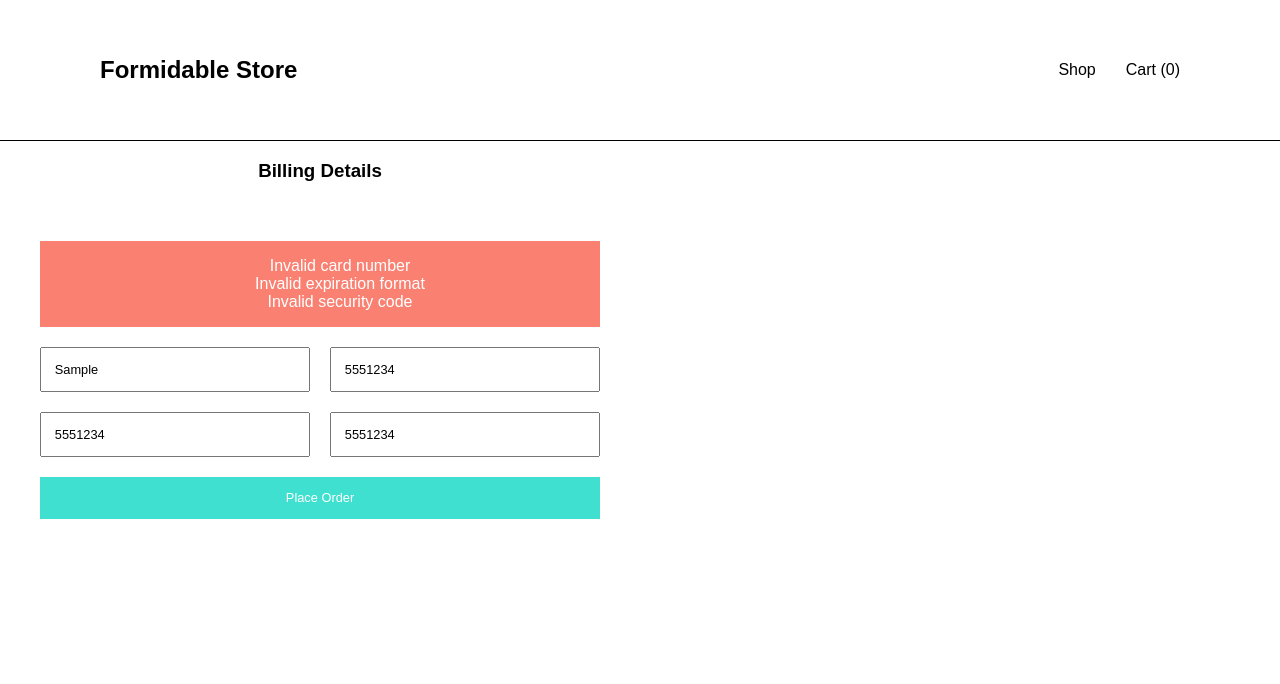
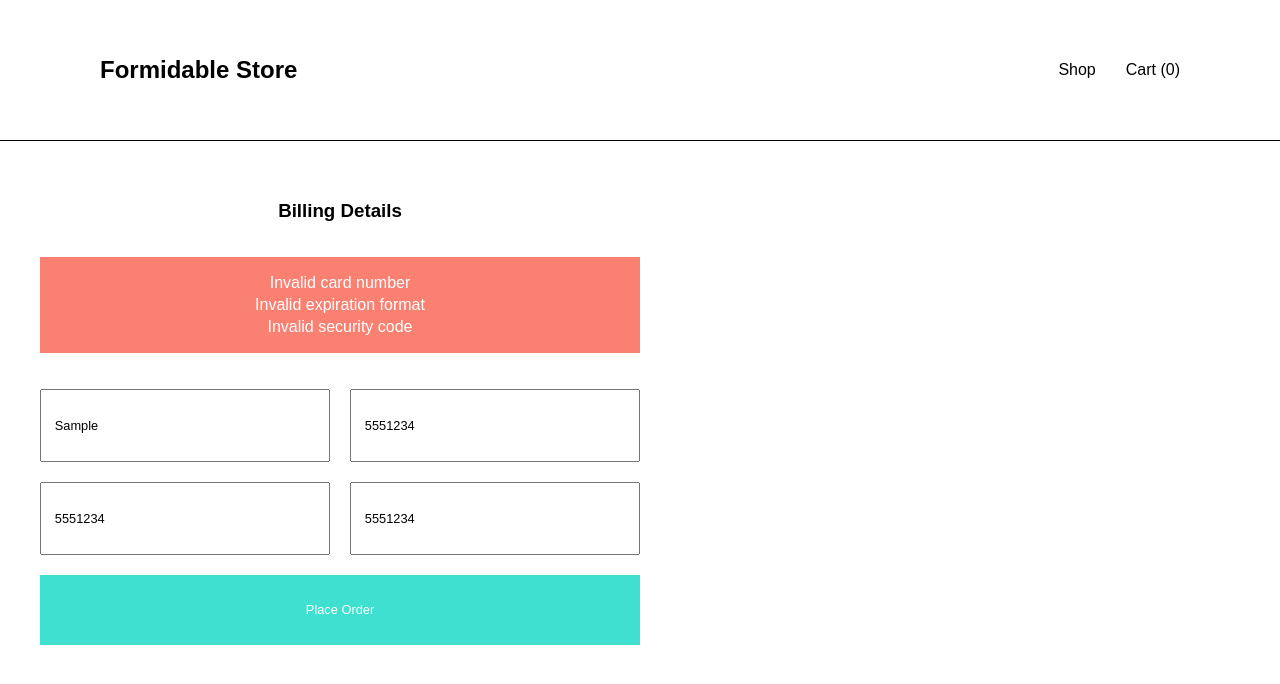
Before and after one commit to FormidableLabs/cascadia-react-workshop-materials, a React (Create React App) app in the folder client/: page / in a window 1280 px wide. Both pictures are taken after typing "Sample", "5551234", "5551234", "5551234" into the empty fields and a click on the input "Place Order". Shown: the top 684 px of the page. Built offline with nearby package versions, Linux system fonts and the light colour scheme.

Commit message:
center errors on form

```diff
--- a/client/src/components/Form.css
+++ b/client/src/components/Form.css
@@ -1,5 +1,4 @@
 .Form {
-  padding: 40px;
   display: grid;
   grid-template-rows: 1fr 2fr;
   grid-gap: 20px;
@@ -18,12 +17,15 @@
 
 .Form-errors {
   display: flex;
+  flex-direction: column;
   justify-content: center;
   align-items: center;
+  padding: 15px 0;
   background: salmon;
 }
 
 .Form-error {
+  padding: 2px;
   color: white;
 }
 
--- a/client/src/components/Form.js
+++ b/client/src/components/Form.js
@@ -54,15 +54,13 @@ class Form extends React.Component {
     return (
       <div className="Form">
         {this.state.errors.length !== 0 && (
-          <div className="Form-errors">
-            <ul>
+          <ul className="Form-errors">
             {this.state.errors.map(error => (
               <li key={error} className="Form-error">
                 {error}
               </li>
             ))}
           </ul>
-          </div>
         )}
         <form onSubmit={this.handleSubmit}>
           <input
--- a/client/src/pages/Checkout.css
+++ b/client/src/pages/Checkout.css
@@ -4,6 +4,7 @@
 
 .Checkout-billing {
   width: 50%;
+  padding: 40px;
 }
 
 .Checkout-cart {
```
Lines whose indentation alone changed are shown as unchanged.
